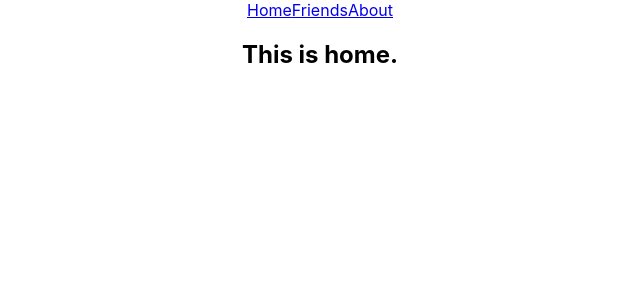
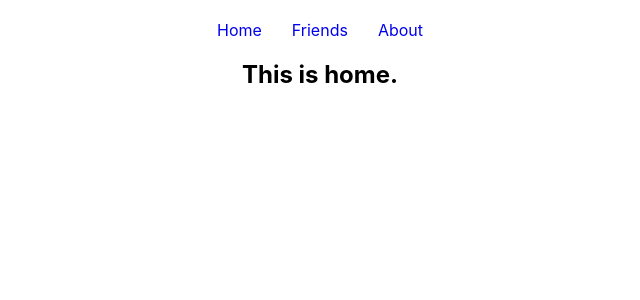
Before and after one commit to mdraselmiah95/simple-react-router, a React (Create React App) app: page / in a window 1280 px wide. Shown: the top 300 px of the page, without its empty margins (320-960 px from the left). Built offline with nearby package versions, Linux system fonts and the light colour scheme.

Commit message:
WIP on react router

```diff
--- a/src/components/Header/Header.css
+++ b/src/components/Header/Header.css
@@ -1,6 +1,7 @@
-.header {
-  margin: 10px 0;
+nav {
+  margin: 20px 0;
 }
-.Link {
-  margin-left: 10px;
+nav a {
+  margin: 0 15px;
+  text-decoration: none;
 }
```
